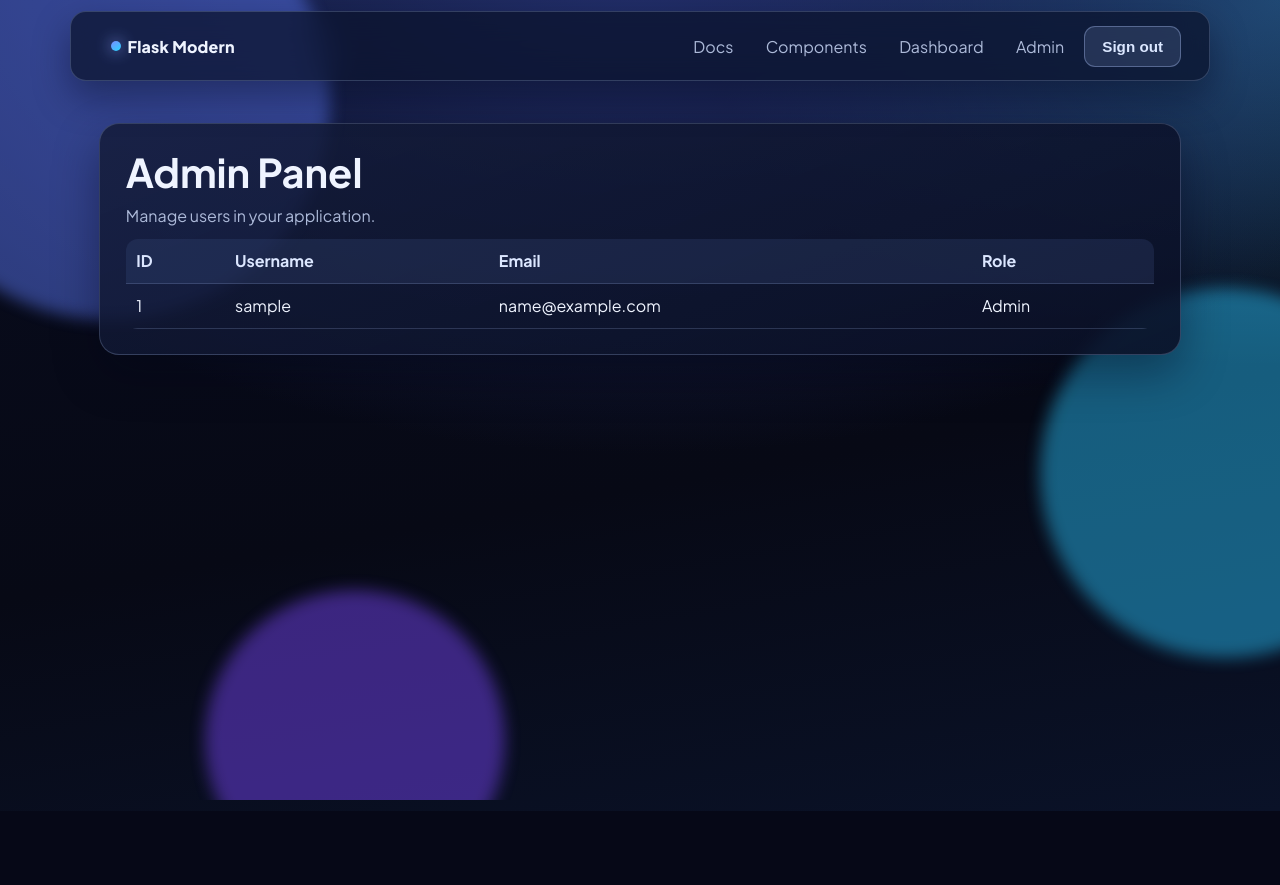
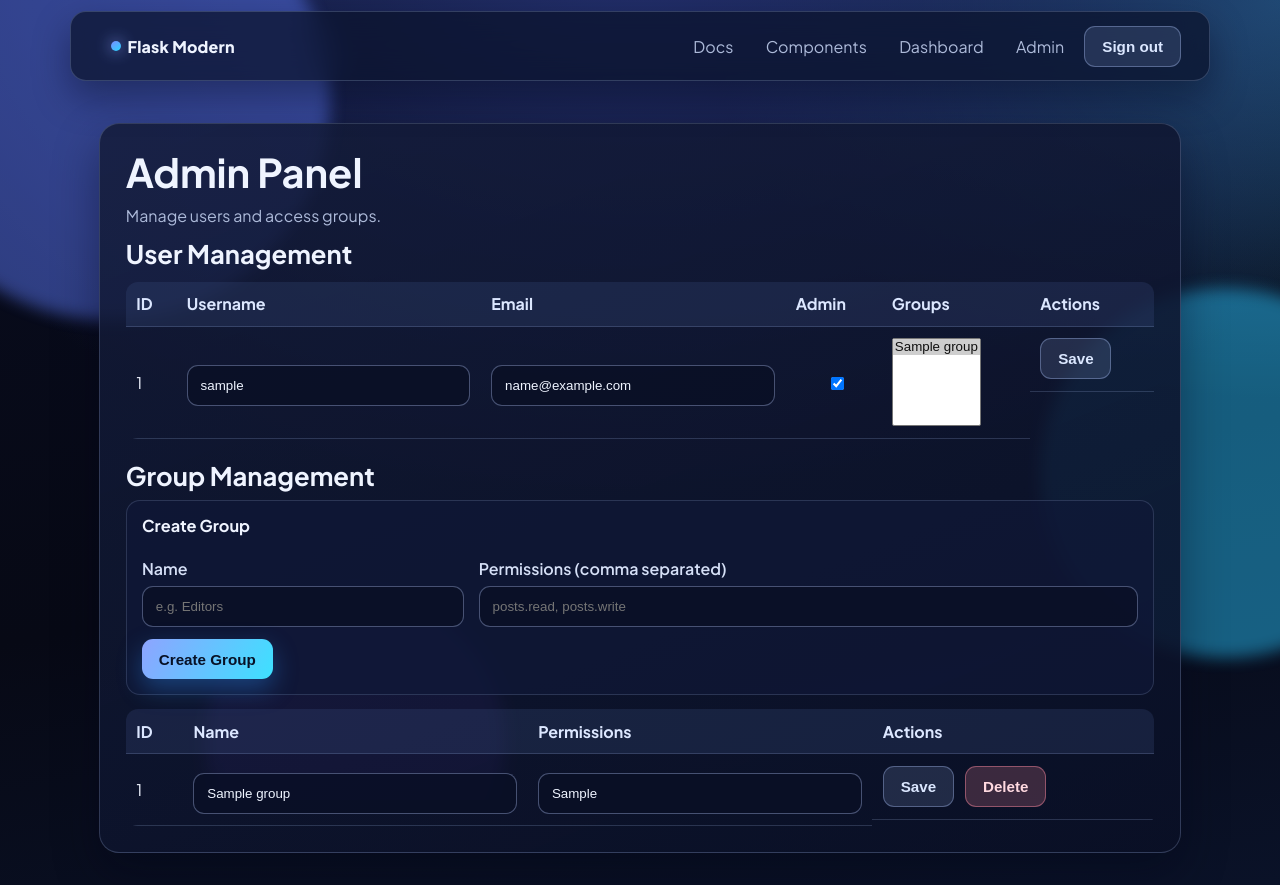
Before and after one commit to Nightblade3223/Python_Flask_Fun_2026, a Flask app: page /admin/ in a window 1280 px wide. Before the commit the page ends 811 px from the top, so only its background shows below. Run offline with Flask 3, Linux system fonts and the light colour scheme; a user stored in the database is signed in; tables that the repository leaves empty hold one stand-in row (values such as "Sample post").

Commit message:
Add admin user editing and group permission management

```diff
--- a/app/admin/routes.py
+++ b/app/admin/routes.py
@@ -1,17 +1,142 @@
-from flask import Blueprint, abort, render_template
+from flask import Blueprint, abort, jsonify, render_template, request
 from flask_login import current_user, login_required
 
-from ..models import User
+from ..extensions import db
+from ..models import Group, User
 
 
 admin_bp = Blueprint("admin", __name__, url_prefix="/admin")
 
 
+def _ensure_admin() -> None:
+    if not current_user.is_admin:
+        abort(403)
+
+
+def _parse_permissions(raw_permissions: str) -> str:
+    entries = [entry.strip() for entry in raw_permissions.split(",") if entry.strip()]
+    return ",".join(dict.fromkeys(entries))
+
+
 @admin_bp.get("/")
 @login_required
 def admin_dashboard():
-    if not current_user.is_admin:
-        abort(403)
+    _ensure_admin()
 
     users = User.query.order_by(User.id.asc()).all()
-    return render_template("admin.html", users=users)
+    groups = Group.query.order_by(Group.name.asc()).all()
+    return render_template("admin.html", users=users, groups=groups)
+
+
+@admin_bp.post("/api/users/<int:user_id>")
+@login_required
+def update_user(user_id: int):
+    _ensure_admin()
+
+    user = db.session.get(User, user_id)
+    if not user:
+        return jsonify({"error": "User not found."}), 404
+
+    payload = request.get_json(silent=True) or {}
+    username = (payload.get("username") or "").strip()
+    email = (payload.get("email") or "").strip().lower()
+    is_admin = bool(payload.get("is_admin", False))
+    group_ids = payload.get("group_ids") or []
+
+    if len(username) < 3 or "@" not in email:
+        return jsonify({"error": "Please provide valid username and email."}), 400
+
+    existing = User.query.filter(User.id != user.id, (User.username == username) | (User.email == email)).first()
+    if existing:
+        return jsonify({"error": "Username or email already in use."}), 409
+
+    if user.id == current_user.id and not is_admin:
+        return jsonify({"error": "You cannot remove your own admin access."}), 400
+
+    valid_group_ids = [gid for gid in group_ids if isinstance(gid, int)]
+    groups = Group.query.filter(Group.id.in_(valid_group_ids)).all() if valid_group_ids else []
+
+    user.username = username
+    user.email = email
+    user.is_admin = is_admin
+    user.groups = groups
+    db.session.commit()
+    return jsonify({"ok": True})
+
+
+@admin_bp.post("/api/users/<int:user_id>/delete")
+@login_required
+def delete_user(user_id: int):
+    _ensure_admin()
+
+    user = db.session.get(User, user_id)
+    if not user:
+        return jsonify({"error": "User not found."}), 404
+
+    if user.id == current_user.id:
+        return jsonify({"error": "You cannot delete your own account."}), 400
+
+    db.session.delete(user)
+    db.session.commit()
+    return jsonify({"ok": True})
+
+
+@admin_bp.post("/api/groups")
+@login_required
+def create_group():
+    _ensure_admin()
+
+    payload = request.get_json(silent=True) or {}
+    name = (payload.get("name") or "").strip()
+    permissions = _parse_permissions(payload.get("permissions") or "")
+
+    if len(name) < 2:
+        return jsonify({"error": "Group name must be at least 2 characters."}), 400
+
+    if Group.query.filter_by(name=name).first():
+        return jsonify({"error": "A group with this name already exists."}), 409
+
+    group = Group(name=name, permissions=permissions)
+    db.session.add(group)
+    db.session.commit()
+    return jsonify({"ok": True})
+
+
+@admin_bp.post("/api/groups/<int:group_id>")
+@login_required
+def update_group(group_id: int):
+    _ensure_admin()
+
+    group = db.session.get(Group, group_id)
+    if not group:
+        return jsonify({"error": "Group not found."}), 404
+
+    payload = request.get_json(silent=True) or {}
+    name = (payload.get("name") or "").strip()
+    permissions = _parse_permissions(payload.get("permissions") or "")
+
+    if len(name) < 2:
+        return jsonify({"error": "Group name must be at least 2 characters."}), 400
+
+    existing = Group.query.filter(Group.id != group.id, Group.name == name).first()
+    if existing:
+        return jsonify({"error": "A group with this name already exists."}), 409
+
+    group.name = name
+    group.permissions = permissions
+    db.session.commit()
+    return jsonify({"ok": True})
+
+
+@admin_bp.post("/api/groups/<int:group_id>/delete")
+@login_required
+def delete_group(group_id: int):
+    _ensure_admin()
+
+    group = db.session.get(Group, group_id)
+    if not group:
+        return jsonify({"error": "Group not found."}), 404
+
+    db.session.delete(group)
+    db.session.commit()
+    return jsonify({"ok": True})
--- a/app/static/css/app.css
+++ b/app/static/css/app.css
@@ -390,3 +390,14 @@ tbody tr:hover td {
     border-right: 0;
   }
 }
+
+
+.danger-btn {
+  background: rgba(255, 141, 161, 0.2);
+  border: 1px solid rgba(255, 141, 161, 0.45);
+  color: #ffd9e0;
+}
+
+.multi-select {
+  min-height: 88px;
+}
--- a/app/templates/admin.html
+++ b/app/templates/admin.html
@@ -3,21 +3,164 @@
 {% block content %}
 <section class="card">
   <h1>Admin Panel</h1>
-  <p class="muted">Manage users in your application.</p>
+  <p class="muted">Manage users and access groups.</p>
+
+  <h2>User Management</h2>
   <table>
     <thead>
-      <tr><th>ID</th><th>Username</th><th>Email</th><th>Role</th></tr>
+      <tr><th>ID</th><th>Username</th><th>Email</th><th>Admin</th><th>Groups</th><th>Actions</th></tr>
     </thead>
     <tbody>
       {% for user in users %}
       <tr>
         <td>{{ user.id }}</td>
-        <td>{{ user.username }}</td>
-        <td>{{ user.email }}</td>
-        <td>{{ 'Admin' if user.is_admin else 'User' }}</td>
+        <td><input id="username-{{ user.id }}" value="{{ user.username }}" /></td>
+        <td><input id="email-{{ user.id }}" value="{{ user.email }}" /></td>
+        <td>
+          <input type="checkbox" id="admin-{{ user.id }}" {% if user.is_admin %}checked{% endif %} />
+        </td>
+        <td>
+          <select id="groups-{{ user.id }}" multiple class="multi-select">
+            {% for group in groups %}
+              <option value="{{ group.id }}" {% if group in user.groups %}selected{% endif %}>{{ group.name }}</option>
+            {% endfor %}
+          </select>
+        </td>
+        <td class="stack-row">
+          <button class="ghost-btn" onclick="saveUser({{ user.id }})">Save</button>
+          {% if user.id != current_user.id %}
+          <button class="danger-btn" onclick="deleteUser({{ user.id }})">Delete</button>
+          {% endif %}
+        </td>
       </tr>
       {% endfor %}
     </tbody>
   </table>
+
+  <h2 style="margin-top:1.4rem;">Group Management</h2>
+  <div class="panel" style="margin-bottom:.9rem;">
+    <h3>Create Group</h3>
+    <div class="grid cols-3">
+      <div>
+        <label for="new-group-name">Name</label>
+        <input id="new-group-name" placeholder="e.g. Editors" />
+      </div>
+      <div style="grid-column: span 2;">
+        <label for="new-group-perms">Permissions (comma separated)</label>
+        <input id="new-group-perms" placeholder="posts.read, posts.write" />
+      </div>
+    </div>
+    <button class="primary-btn" style="margin-top:.8rem;" onclick="createGroup()">Create Group</button>
+  </div>
+
+  <table>
+    <thead>
+      <tr><th>ID</th><th>Name</th><th>Permissions</th><th>Actions</th></tr>
+    </thead>
+    <tbody>
+      {% for group in groups %}
+      <tr>
+        <td>{{ group.id }}</td>
+        <td><input id="group-name-{{ group.id }}" value="{{ group.name }}" /></td>
+        <td><input id="group-perms-{{ group.id }}" value="{{ group.permissions }}" /></td>
+        <td class="stack-row">
+          <button class="ghost-btn" onclick="saveGroup({{ group.id }})">Save</button>
+          <button class="danger-btn" onclick="deleteGroup({{ group.id }})">Delete</button>
+        </td>
+      </tr>
+      {% endfor %}
+    </tbody>
+  </table>
+
+  <p id="admin-message" class="notice" style="display:none;"></p>
 </section>
+
+<script>
+  function selectedGroupIds(userId) {
+    const select = document.getElementById(`groups-${userId}`);
+    return Array.from(select.selectedOptions).map((option) => Number(option.value));
+  }
+
+  async function apiPost(url, payload) {
+    const res = await fetch(url, {
+      method: 'POST',
+      headers: { 'Content-Type': 'application/json' },
+      body: JSON.stringify(payload || {})
+    });
+
+    const data = await res.json().catch(() => ({}));
+    if (!res.ok) {
+      throw new Error(data.error || 'Request failed');
+    }
+
+    return data;
+  }
+
+  function showMessage(message, isError) {
+    const el = document.getElementById('admin-message');
+    el.style.display = 'block';
+    el.className = `notice ${isError ? 'warn' : 'success'}`;
+    el.textContent = message;
+  }
+
+  async function saveUser(userId) {
+    try {
+      await apiPost(`/admin/api/users/${userId}`, {
+        username: document.getElementById(`username-${userId}`).value,
+        email: document.getElementById(`email-${userId}`).value,
+        is_admin: document.getElementById(`admin-${userId}`).checked,
+        group_ids: selectedGroupIds(userId)
+      });
+      showMessage('User updated successfully.');
+    } catch (err) {
+      showMessage(err.message, true);
+    }
+  }
+
+  async function deleteUser(userId) {
+    if (!confirm('Delete this user?')) return;
+
+    try {
+      await apiPost(`/admin/api/users/${userId}/delete`);
+      location.reload();
+    } catch (err) {
+      showMessage(err.message, true);
+    }
+  }
+
+  async function createGroup() {
+    try {
+      await apiPost('/admin/api/groups', {
+        name: document.getElementById('new-group-name').value,
+        permissions: document.getElementById('new-group-perms').value
+      });
+      location.reload();
+    } catch (err) {
+      showMessage(err.message, true);
+    }
+  }
+
+  async function saveGroup(groupId) {
+    try {
+      await apiPost(`/admin/api/groups/${groupId}`, {
+        name: document.getElementById(`group-name-${groupId}`).value,
+        permissions: document.getElementById(`group-perms-${groupId}`).value
+      });
+      showMessage('Group updated successfully.');
+    } catch (err) {
+      showMessage(err.message, true);
+    }
+  }
+
+  async function deleteGroup(groupId) {
+    if (!confirm('Delete this group?')) return;
+
+    try {
+      await apiPost(`/admin/api/groups/${groupId}/delete`);
+      location.reload();
+    } catch (err) {
+      showMessage(err.message, true);
+    }
+  }
+</script>
 {% endblock %}
```
Also changed, not shown: app/models.py (+21 -0 lines), tests/test_admin_management.py (added, +78 -0 lines).
